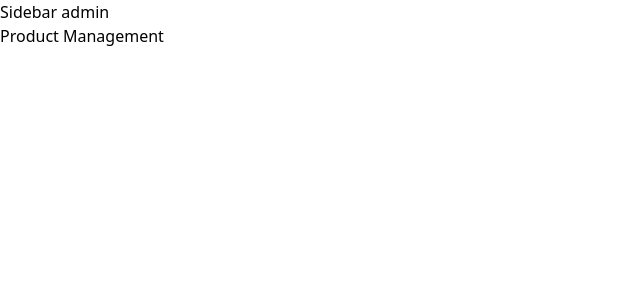
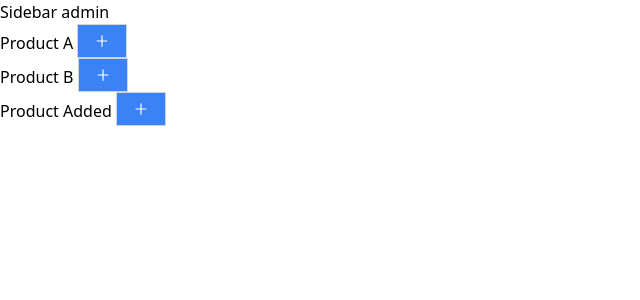
Before and after one commit to datlt2306/FPL-WEB209, a React (Vite) app: page /admin/product in a window 1280 px wide. Shown: the top 300 px of the page, without its empty margins (0-640 px from the left). Built offline with nearby package versions, Linux system fonts and the light colour scheme; data requests are answered from the project's data file.

Commit message:
Buổi 13: RTK Query

```diff
--- /dev/null
+++ b/src/api/product.ts
@@ -0,0 +1,17 @@
+import { createApi, fetchBaseQuery } from '@reduxjs/toolkit/query/react';
+
+const productApi = createApi({
+    reducerPath: 'products',
+    baseQuery: fetchBaseQuery({
+        baseUrl: "http://localhost:3000"
+    }),
+    endpoints: (builder) => ({
+        getProducts: builder.query<any[], void>({
+            query: () => `/products`
+        })
+    })
+})
+
+export const { useGetProductsQuery } = productApi;
+export const productReducer = productApi.reducer;
+export default productApi;
--- a/src/components/ProductList/index.tsx
+++ b/src/components/ProductList/index.tsx
@@ -5,20 +5,21 @@ import { AiOutlinePlus } from "react-icons/ai";
 import { Button } from "..";
 import { addProduct, deleteProduct, getProducts, updateProduct } from "@/actions/product";
 import { add } from "@/slices/cart";
+import { useGetProductsQuery } from "@/api/product";
 
 const ProductList = () => {
     const dispatch = useAppDispatch();
-    const { products, isLoading, error } = useAppSelector((state: any) => state.product);
-    useEffect(() => {
-        dispatch(getProducts());
-    }, [dispatch]);
+    // const { products, isLoading, error } = useAppSelector((state: any) => state.product);
+    // useEffect(() => {
+    //     dispatch(getProducts());
+    // }, [dispatch]);
+
+    const { data: products, error, isLoading } = useGetProductsQuery();
+    if (isLoading) return <div>Loading...</div>;
     if (error) return <div>Something went wrong</div>;
     return (
         <div>
-            {isLoading ? (
-                <div>Loading...</div>
-            ) : (
-                products?.map((item: IProduct) => {
+            {products?.map((item: IProduct) => {
                 return (
                     <div key={item.id}>
                         {item.name}{" "}
@@ -29,10 +30,9 @@ const ProductList = () => {
                         />
                     </div>
                 );
-                })
-            )}
+            })}
 
-            <Button
+            {/* <Button
                 type="primary"
                 onClick={() => dispatch(addProduct({ name: "Product Added", price: 500 }))}
             >
@@ -46,7 +46,7 @@ const ProductList = () => {
             </Button>
             <Button type="danger" onClick={() => dispatch(deleteProduct(3))}>
                 Delete Product
-            </Button>
+            </Button> */}
         </div>
     );
 };
--- a/src/routes.tsx
+++ b/src/routes.tsx
@@ -1,4 +1,5 @@
 import { Navigate, createBrowserRouter, Outlet } from "react-router-dom";
+import ProductList from "./components/ProductList";
 
 export const router = createBrowserRouter([
     // Định nghĩa route cho website
@@ -25,7 +26,7 @@ export const router = createBrowserRouter([
         children: [
             { index: true, element: <Navigate to="dashboard" /> },
             { path: "dashboard", element: <div>Dashboard</div> },
-            { path: "product", element: <div>Product Management</div> },
+            { path: "product", element: <ProductList /> },
         ],
     },
     { path: "*", element: "Not Found Page" },
--- a/src/store/index.ts
+++ b/src/store/index.ts
@@ -1,6 +1,6 @@
+import productApi, { productReducer } from '@/api/product';
 import { cartReducer } from '@/slices/cart';
 import { counterReducer } from '@/slices/counter';
-import { productReducer } from '@/slices/product';
 import { combineReducers, configureStore } from '@reduxjs/toolkit';
 import {
     persistStore,
@@ -15,8 +15,6 @@ import {
 
 import storage from 'redux-persist/lib/storage';
 
-
-
 const persistConfig = {
     key: 'root',
     storage,
@@ -25,7 +23,7 @@ const persistConfig = {
 
 const rootReducer = combineReducers({
     counter: counterReducer,
-    product: productReducer,
+    products: productReducer,
     cart: cartReducer
 })
 
@@ -37,7 +35,7 @@ export const store = configureStore({
             serializableCheck: {
                 ignoredActions: [FLUSH, REHYDRATE, PAUSE, PERSIST, PURGE, REGISTER],
             },
-        }),
+        }).concat(productApi.middleware),
 })
 export type RootState = ReturnType<typeof store.getState>
 export type AppDispatch = typeof store.dispatch
```
Lines whose indentation alone changed are shown as unchanged.
